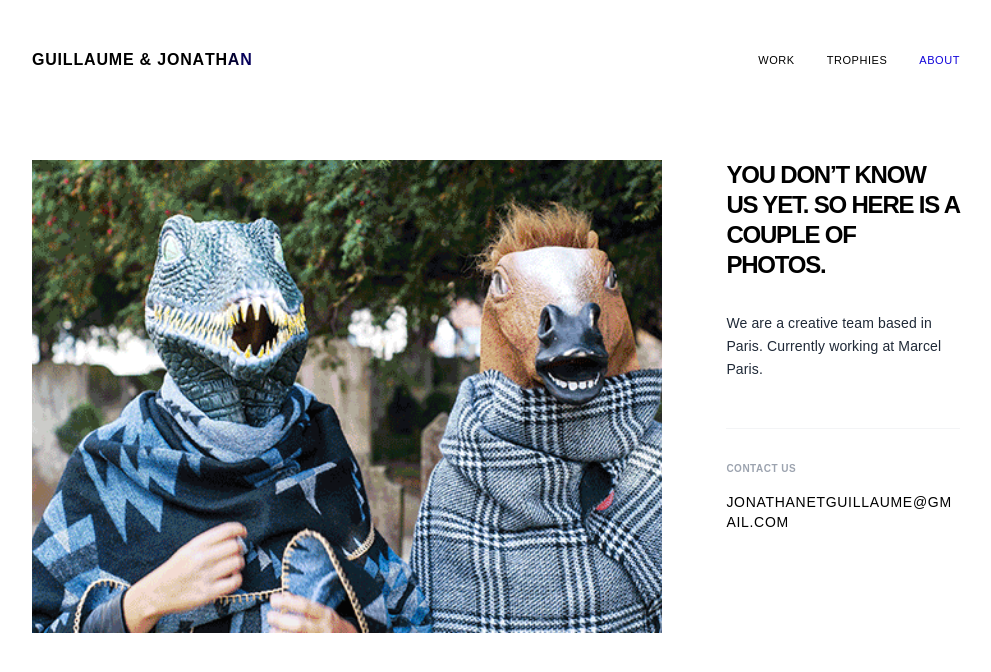
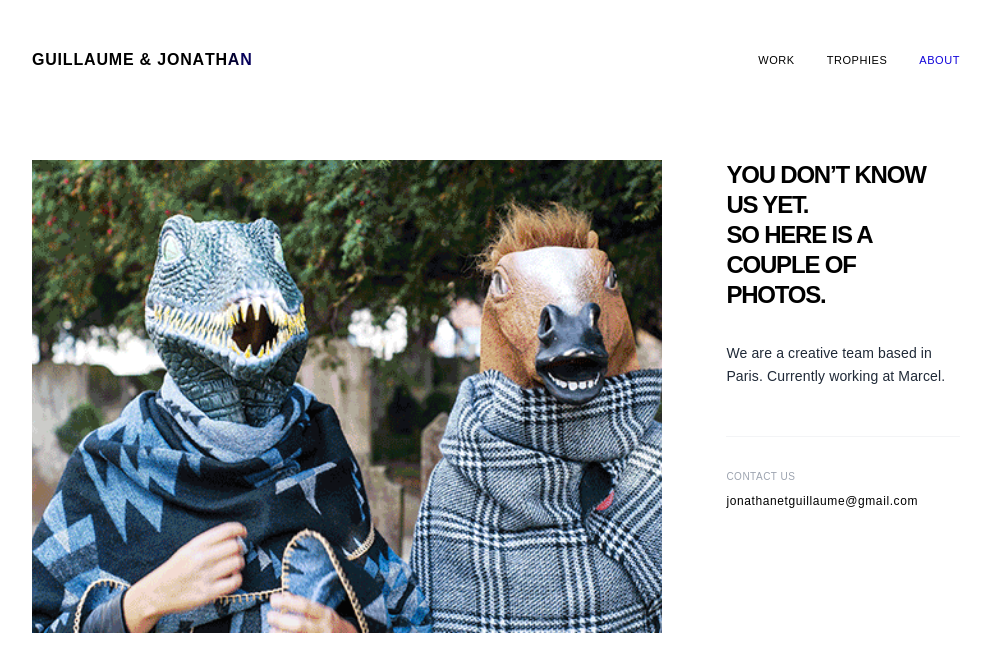
Before and after one commit to guillaumedttr/portfolio_GJ, a Next.js app: page /about in a window 1280 px wide. Shown: the top 672 px of the page, without its empty margins (144-1135 px from the left). Built offline with nearby package versions, Linux system fonts and the light colour scheme.

Commit message:
about+trophies

```diff
--- a/app/about/page.tsx
+++ b/app/about/page.tsx
@@ -33,18 +33,21 @@ export default function AboutPage() {
         >
           <div className="flex flex-col gap-4">
             <h2 className="text-2xl font-bold tracking-tighter leading-tight">
-              You don’t know us yet.
+              You don’t know us yet. <br />
               So here is a couple of photos.
             </h2>
           </div>
 
           <div className="text-sm leading-relaxed text-gray-800">
-            <p>We are a creative team based in Paris. Currently working at Marcel Paris.</p>
+            <p>We are a creative team based in Paris. Currently working at Marcel.</p>
           </div>
 
-          <div className="mt-4 pt-8 border-t border-gray-100 flex flex-col gap-4">
-            <span className="text-[10px] uppercase font-bold text-gray-400">Contact us</span>
-            <a href="mailto:jonathanetguillaume@gmail.com" className="text-sm hover:text-[#1104da] break-all">
+          <div className="mt-4 pt-8 border-t border-gray-100 flex flex-col gap-2">
+            <span className="text-[10px] font-medium text-gray-400">Contact us</span>
+            <a
+              href="mailto:jonathanetguillaume@gmail.com"
+              className="text-[12px] lowercase hover:text-[#1104da] transition-colors break-all"
+            >
               jonathanetguillaume@gmail.com
             </a>
           </div>
```
Also changed, not shown: sanity/schemas/schema.ts (added, +7 -0 lines), sanity/schemas/trophy.ts (added, +26 -0 lines).
